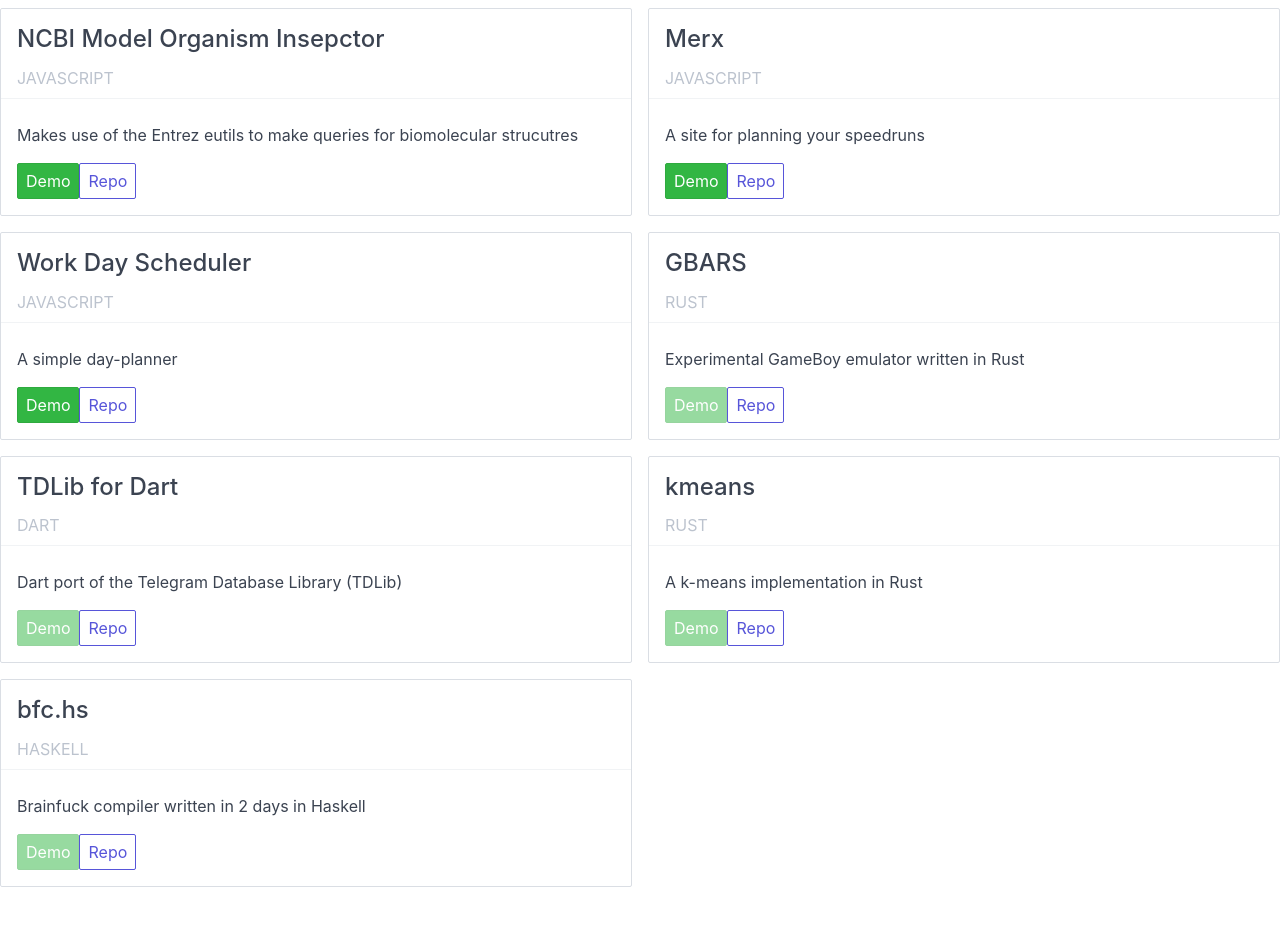
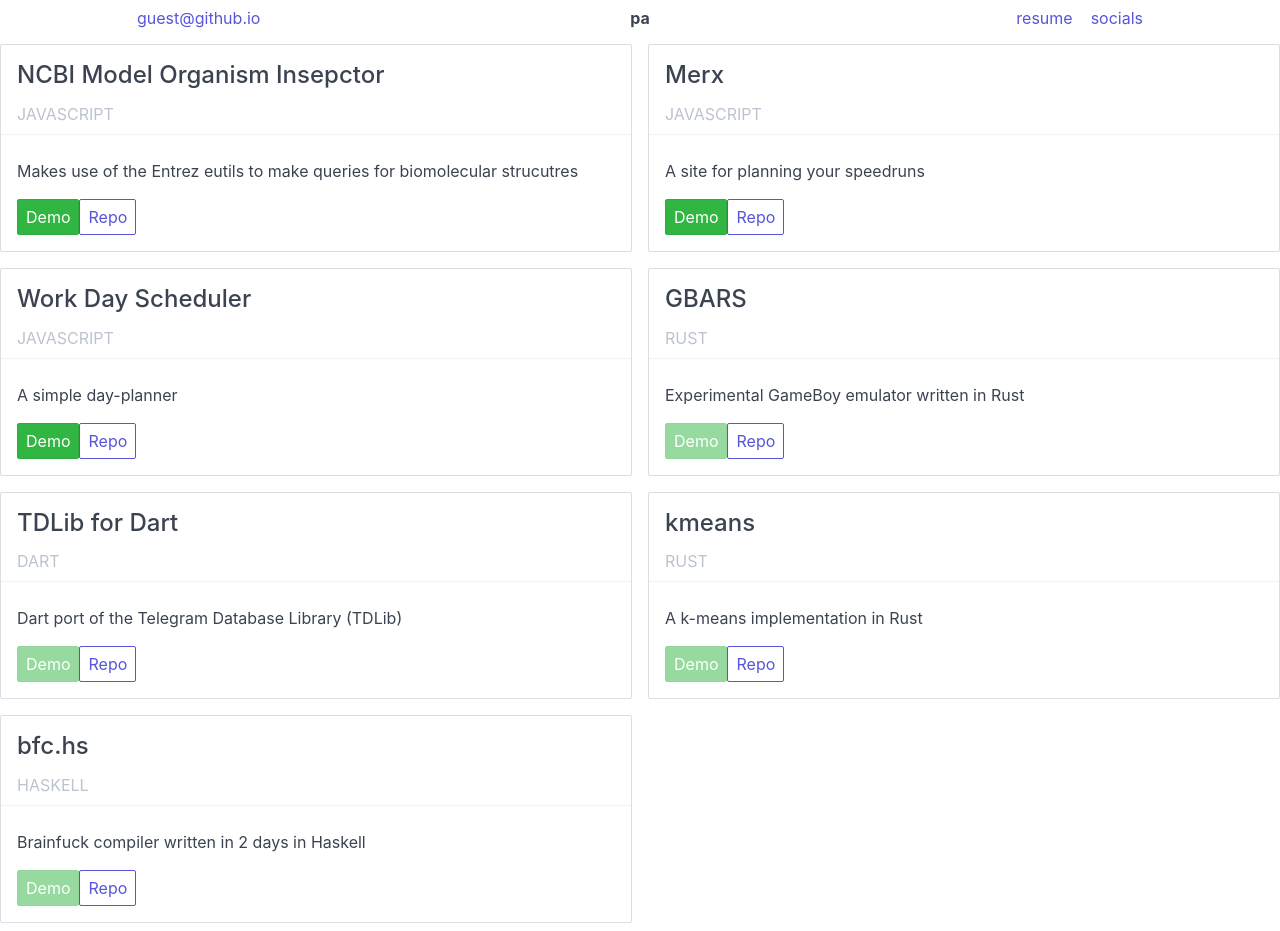
Before and after one commit to periodicaidan/portfolio, a React (Create React App) app: page / in a window 1280 px wide. Before the commit the page ends 895 px from the top, so only its background shows below. Built offline with nearby package versions, Linux system fonts and the light colour scheme.

Commit message:
Created and incorporated nav bar component

```diff
--- a/package.json
+++ b/package.json
@@ -3,6 +3,7 @@
   "version": "0.1.0",
   "private": true,
   "dependencies": {
+    "@fortawesome/fontawesome-free": "^5.15.1",
     "@testing-library/jest-dom": "^5.11.6",
     "@testing-library/react": "^11.2.2",
     "@testing-library/user-event": "^12.2.2",
--- /dev/null
+++ b/src/components/NavBar.jsx
@@ -0,0 +1,43 @@
+import React from 'react';
+import socialMediaData from '../data/socials.json';
+
+export default function NavBar(props) {
+    return (
+        <header className="navbar" style={{ width: '80%', margin: 'auto' }}>
+            {/* Left section */}
+            <section className="navbar-section">
+                <a href="/" className="btn btn-link">guest@github.io</a>
+            </section>
+
+            {/* Middle/Brand/Logo thing */}
+            <section className="navbar-center">
+                {/* TODO: Come up with a logo and include it in the middle section */}
+                <b className="text-bold">pa</b>
+            </section>
+
+            {/* Right section */}
+            <section className="navbar-section">
+                <a href="assets/ATManningResume.pdf" target="_blank" className="btn btn-link">resume</a>
+                <div className="popover popover-bottom">
+                    <a href="#" className="btn btn-link">socials</a>
+                    <div className="popover-container">
+                        <ul className="menu">
+                            {socialMediaData.map(social => (
+                                <li className="menu-item">
+                                    <a
+                                        href={social.url}
+                                        className="btn btn-link tooltip"
+                                        target="_blank"
+                                        data-tooltip={social.name}
+                                    >
+                                        <i className={social.icon}></i>
+                                    </a>
+                                </li>
+                            ))}
+                        </ul>
+                    </div>
+                </div>
+            </section>
+        </header>
+    );
+}
--- /dev/null
+++ b/src/data/socials.json
@@ -0,0 +1,22 @@
+[
+    {
+        "name": "GitHub",
+        "url": "https://github.com/periodicaidan",
+        "icon": "fab fa-github"
+    },
+    {
+        "name": "LinkedIn",
+        "url": "https://linkedin.com/in/periodicaidan",
+        "icon": "fab fa-linkedin"
+    },
+    {
+        "name": "Twitter",
+        "url": "https://twitter.com/periodicaidan",
+        "icon": "fab fa-twitter"
+    },
+    {
+        "name": "Email",
+        "url": "mailto:periodicaidan@gmail.com",
+        "icon": "fas fa-envelope"
+    }
+]
--- a/src/index.js
+++ b/src/index.js
@@ -4,6 +4,9 @@
 import App from './App';
 import reportWebVitals from './reportWebVitals';
 import 'spectre.css/dist/spectre.min.css';
+import '@fortawesome/fontawesome-free/css/fontawesome.min.css';
+import '@fortawesome/fontawesome-free/css/solid.min.css';
+import '@fortawesome/fontawesome-free/css/brands.min.css';
 
 ReactDOM.render(
   <React.StrictMode>
--- a/src/pages/Home.jsx
+++ b/src/pages/Home.jsx
@@ -1,13 +1,15 @@
 import React from 'react';
 import ProjectCard from '../components/ProjectCard';
+import NavBar from '../components/NavBar';
 import projectData from '../data/projects.json';
 
 export default function Home(props) {
-    return (
+    return <>
+        <NavBar />
         <main>
             <div className="columns">
                 {projectData.map(project => <ProjectCard {...project} />)}
             </div>
         </main>
-    );
+    </>;
 }
```
Also changed, not shown: 2 other files (tests, documents, lock files or other folders).
